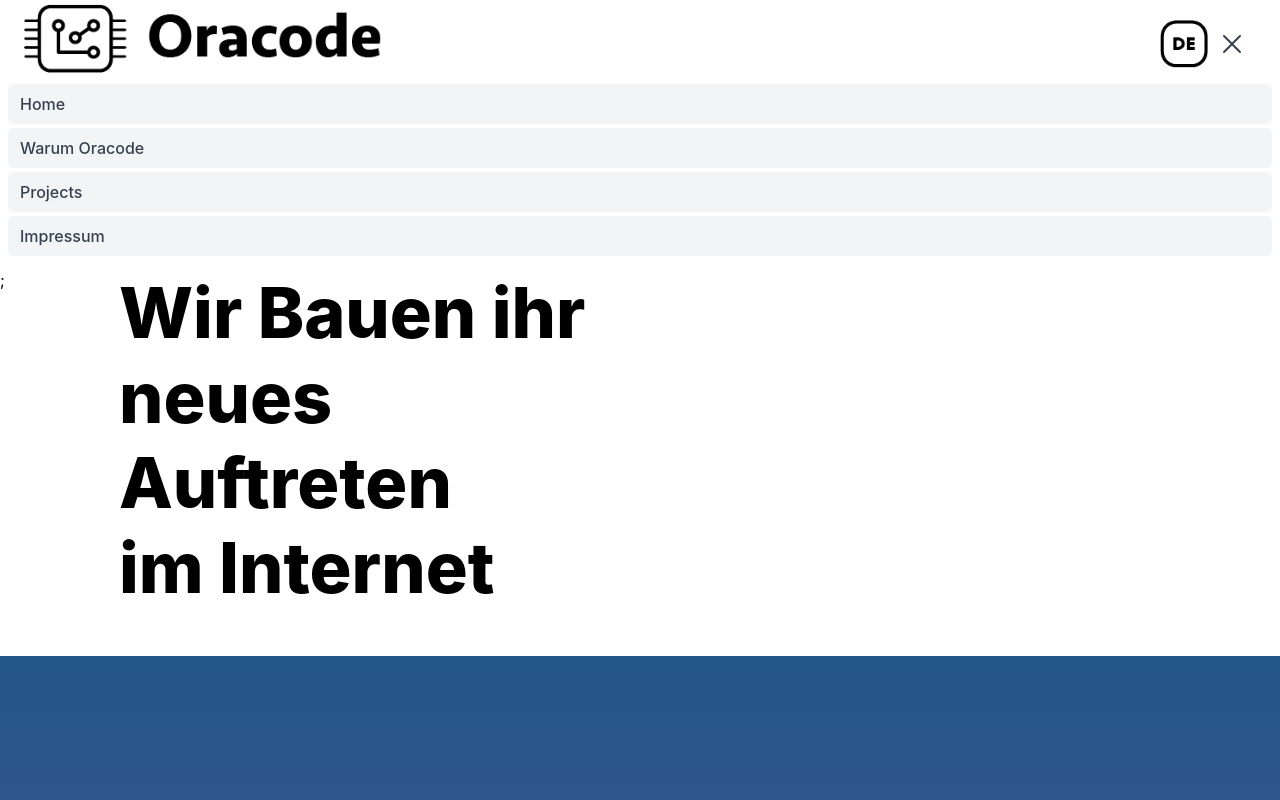
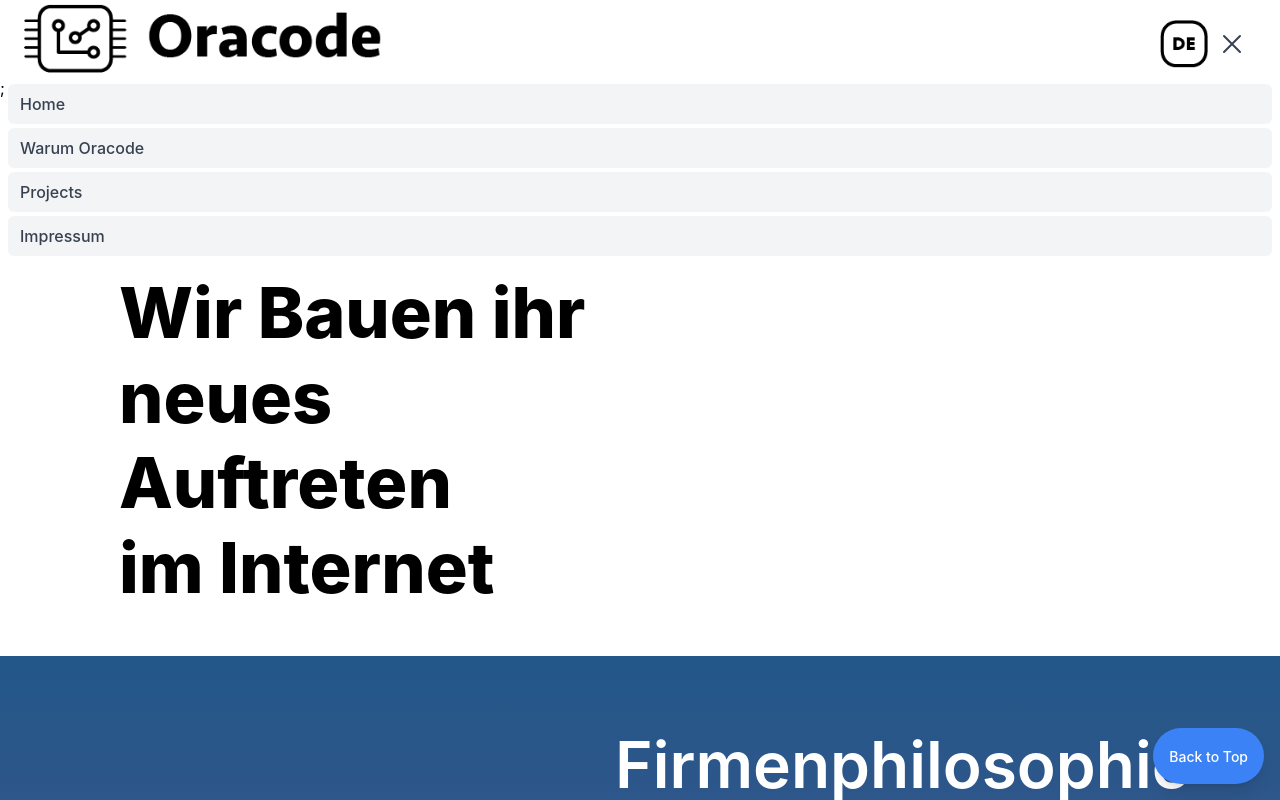
Before and after one commit to CompanyOracode/OracodeWebsite, a React (Create React App) app: page /home in a window 1280 px wide. Both pictures are taken after a click on the button "Open main menu". Shown: the top 800 px of the page. Built offline with nearby package versions, Linux system fonts and the light colour scheme.

Commit message:
Scroll to top   Button

```diff
--- a/src/components/Home.js
+++ b/src/components/Home.js
@@ -3,6 +3,7 @@ import { Startpage } from "./StartPage";
 import { Footer } from "./footer";
 import Logos from "./Logos";
 import CarouselDiv from "./Carousel";
+import ScrollButton from "./ScrollButton";
 
 export const Home = () => {
   return (
@@ -10,8 +11,9 @@ export const Home = () => {
       <Navbar />
       <Startpage />
       <Footer />
-      <Logos/>
-      <CarouselDiv/>
+      <Logos />
+      <CarouselDiv />
+      <ScrollButton />
     </>
   );
 };
--- /dev/null
+++ b/src/components/ScrollButton.js
@@ -0,0 +1,19 @@
+import React from "react";
+
+const ScrollButton = () => {
+  return (
+    <button
+      className="fixed bottom-4 right-4 p-4 rounded-full bg-blue-500 text-white shadow-lg hover:bg-blue-600 focus:outline-none focus:ring-2 focus:ring-blue-600"
+      onClick={() => {
+        window.scrollTo({
+          top: 0,
+          behavior: "smooth",
+        });
+      }}
+    >
+      <span className="text-sm font-medium">Back to Top</span>
+    </button>
+  );
+};
+
+export default ScrollButton;
--- a/src/components/StartPage.js
+++ b/src/components/StartPage.js
@@ -3,7 +3,11 @@ export const Startpage = () => {
   return (
     <>
       {deutschText.map((x) => {
-        return true ? <div className={`Text${x.id}`}>{x.text}</div> : null;
+        return true ? (
+          <div id={x.id} className={`Text${x.id}`}>
+            {x.text}
+          </div>
+        ) : null;
       })}
       ;<div className="Farbverlauf"></div>
     </>
--- a/src/components/footer.js
+++ b/src/components/footer.js
@@ -34,7 +34,7 @@ export const Footer = () => {
     },
   ];
   return (
-    <div className="footer">
+    <div id="footer" className="footer">
       <div className="FooterUeberschriften">
         {footerUeberschrift.map((x) => {
           return true ? <div className="FooterInhalt">{x.text}</div> : null;
--- a/src/components/navbar.js
+++ b/src/components/navbar.js
@@ -2,16 +2,15 @@ import { Disclosure } from "@headlessui/react";
 import { Bars3Icon, XMarkIcon } from "@heroicons/react/24/outline";
 
 const navigation = [
-  { name: "Home", href: "#", current: false },
-  { name: "Warum Oracode", href: "#", current: false },
-  { name: "Projects", href: "#", current: false },
-  { name: "Impressum", href: "#", current: false },
+  { name: "Home", href: "#Logo", current: false },
+  { name: "Warum Oracode", href: "#16", current: false },
+  { name: "Projects", href: "#121", current: false },
+  { name: "Impressum", href: "#footer", current: false },
 ];
 
 function classNames(...classes) {
   return classes.filter(Boolean).join(" ");
 }
-
 export default function Navbar() {
   function LanguageChange() {
     console.log("Sprache geändert");
@@ -29,11 +28,13 @@ export default function Navbar() {
                     className="block h-12 w-auto lg:hidden"
                     src="Oracode-Logo-Mobile.png" // Mobile Logo
                     alt="Your Company"
+                    id="Logo"
                   />
                   <img
                     className="hidden h-20 w-auto lg:block"
                     src="Oracode-Logo-Desktop.png" // Desktop Logo
                     alt="Your Company"
+                    id="Logo"
                   />
                 </div>
                 <div className="hidden sm:ml-6 sm:block">
@@ -82,7 +83,7 @@ export default function Navbar() {
             </div>
           </div>
 
-          <Disclosure.Panel className="block">
+          <Disclosure.Panel className="block w-full fixed z-50 bg-opacity-50">
             <div className="space-y-1 px-2 pb-3 pt-2">
               {navigation.map((item) => (
                 <Disclosure.Button
--- a/src/index.css
+++ b/src/index.css
@@ -2,6 +2,10 @@
 @tailwind components;
 @tailwind utilities;
 @import url("https://fonts.googleapis.com/css2?family=Inter:wght@100;200;300;400;500;600;700;800;900&family=Montserrat:ital,wght@0,100;0,200;0,300;0,400;0,500;0,600;0,700;0,800;0,900;1,100;1,200;1,300;1,400;1,500;1,600;1,700;1,800;1,900&display=swap");
+
+html {
+  scroll-behavior: smooth;
+}
 
 body {
   margin: 0;
```
